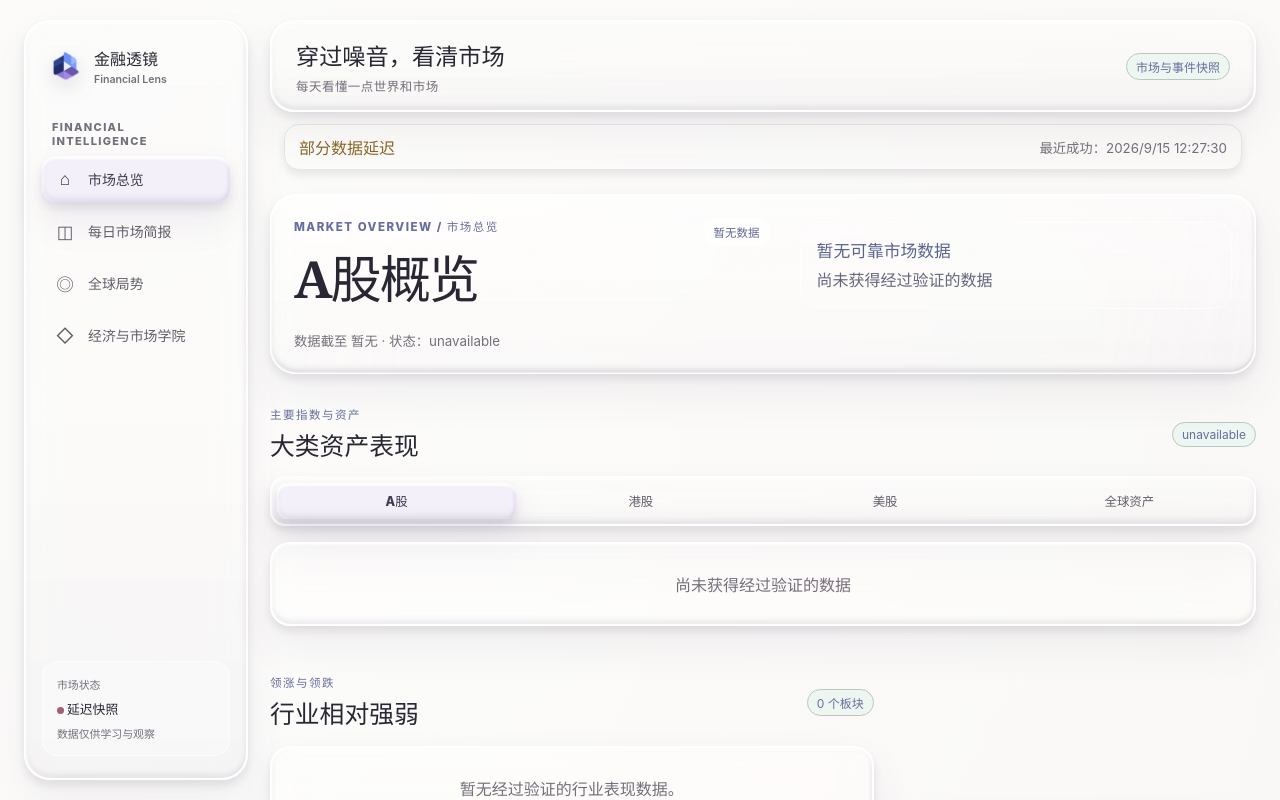
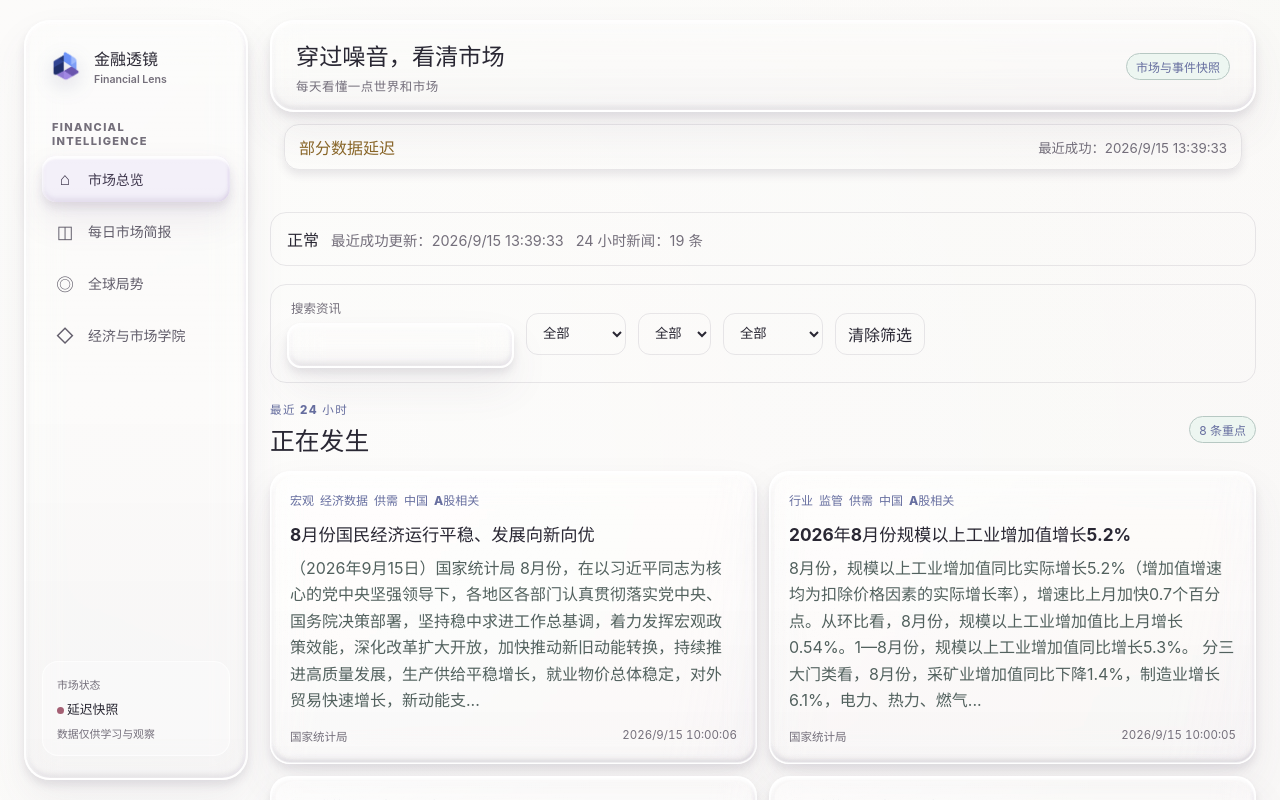
Before and after one commit to Ciel-c-c/financial-intelligence-desk, a React (Vite) app: page / in a window 1280 px wide. Shown: the top 800 px of the page. Built offline with nearby package versions, Linux system fonts and the light colour scheme.

Commit message:
fix: publish refreshed data and prioritize timely news

```diff
--- a/public/data/daily-brief.json
+++ b/public/data/daily-brief.json
@@ -1,17 +1,27 @@
 {
   "schemaVersion": 1,
-  "attemptedAt": "2026-09-14T13:21:38.198Z",
-  "lastSuccessfulAt": null,
-  "dataAsOf": null,
-  "nextExpectedAt": "2026-09-14T22:30:00.000Z",
-  "status": "unavailable",
-  "freshness": "historical",
+  "attemptedAt": "2026-09-15T05:39:33.762Z",
+  "lastSuccessfulAt": "2026-09-15T05:39:33.762Z",
+  "dataAsOf": "2026-09-15T02:00:06.000Z",
+  "nextExpectedAt": "2026-09-15T17:39:33.762Z",
+  "status": "fresh",
+  "freshness": "delayed",
   "sourceHealth": [],
-  "fallbackReason": "没有足够的新事实生成简报",
   "edition": "close",
-  "generatedAt": "2026-09-14T13:21:38.198Z",
-  "snapshotVersions": {},
-  "facts": [],
+  "generatedAt": "2026-09-15T05:39:33.762Z",
+  "snapshotVersions": {
+    "market": "2026-09-15T05:39:33.762Z",
+    "sectors": "2026-09-14T13:21:37.336Z",
+    "news": "2026-09-15T05:39:33.762Z",
+    "situation": "2026-09-15T05:39:33.762Z"
+  },
+  "facts": [
+    "8月份国民经济运行平稳、发展向新向优",
+    "2026年8月份规模以上工业增加值增长5.2%",
+    "2026年1—8月份全国固定资产投资基本情况",
+    "欧元兑USD：1.1551 USD",
+    "欧元兑JPY：178.52 JPY"
+  ],
   "watchItems": [],
   "invalidationConditions": []
 }
--- a/public/data/macro-events.json
+++ b/public/data/macro-events.json
@@ -1,6 +1,6 @@
 {
   "schemaVersion": 1,
-  "generatedAt": "2026-09-15T04:27:30.290Z",
+  "generatedAt": "2026-09-15T05:39:33.762Z",
   "events": [
     {
       "id": "07c10e382b04",
--- a/public/data/market-overview.json
+++ b/public/data/market-overview.json
@@ -1,9 +1,9 @@
 {
   "schemaVersion": 1,
-  "attemptedAt": "2026-09-15T04:27:30.290Z",
-  "lastSuccessfulAt": "2026-09-15T04:27:30.290Z",
+  "attemptedAt": "2026-09-15T05:39:33.762Z",
+  "lastSuccessfulAt": "2026-09-15T05:39:33.762Z",
   "dataAsOf": "2026-09-14T00:00:00.000Z",
-  "nextExpectedAt": "2026-09-15T05:27:30.290Z",
+  "nextExpectedAt": "2026-09-15T06:39:33.762Z",
   "status": "partial",
   "freshness": "close",
   "sourceHealth": [
@@ -28,7 +28,7 @@
         "unit": "USD",
         "marketState": "previous_close",
         "dataAsOf": "2026-09-14T00:00:00.000Z",
-        "fetchedAt": "2026-09-15T04:27:30.290Z",
+        "fetchedAt": "2026-09-15T05:39:33.762Z",
         "freshness": "fresh",
         "source": {
           "id": "ecb-reference-rates",
@@ -46,7 +46,7 @@
         "unit": "JPY",
         "marketState": "previous_close",
         "dataAsOf": "2026-09-14T00:00:00.000Z",
-        "fetchedAt": "2026-09-15T04:27:30.290Z",
+        "fetchedAt": "2026-09-15T05:39:33.762Z",
         "freshness": "fresh",
         "source": {
           "id": "ecb-reference-rates",
@@ -64,7 +64,7 @@
         "unit": "GBP",
         "marketState": "previous_close",
         "dataAsOf": "2026-09-14T00:00:00.000Z",
-        "fetchedAt": "2026-09-15T04:27:30.290Z",
+        "fetchedAt": "2026-09-15T05:39:33.762Z",
         "freshness": "fresh",
         "source": {
           "id": "ecb-reference-rates",
@@ -82,7 +82,7 @@
         "unit": "CNY",
         "marketState": "previous_close",
         "dataAsOf": "2026-09-14T00:00:00.000Z",
-        "fetchedAt": "2026-09-15T04:27:30.290Z",
+        "fetchedAt": "2026-09-15T05:39:33.762Z",
         "freshness": "fresh",
         "source": {
           "id": "ecb-reference-rates",
--- a/public/data/news-feed.json
+++ b/public/data/news-feed.json
@@ -1,8 +1,8 @@
 {
   "schemaVersion": 1,
-  "attemptedAt": "2026-09-15T04:27:30.290Z",
-  "lastSuccessfulAt": "2026-09-15T04:27:30.290Z",
-  "nextExpectedAt": "2026-09-15T05:27:30.290Z",
+  "attemptedAt": "2026-09-15T05:39:33.762Z",
+  "lastSuccessfulAt": "2026-09-15T05:39:33.762Z",
+  "nextExpectedAt": "2026-09-15T06:39:33.762Z",
   "status": "fresh",
   "latest": [
     {
@@ -15,7 +15,7 @@
       "originalTitle": "8月份国民经济运行平稳、发展向新向优",
       "originalSummary": "（2026年9月15日）国家统计局 8月份，在以习近平同志为核心的党中央坚强领导下，各地区各部门认真贯彻落实党中央、国务院决策部署，坚持稳中求进工作总基调，着力发挥宏观政策效能，深化改革扩大开放，加快推动新旧动能转换，持续推进高质量发展，生产供给平稳增长，就业物价总体稳定，对外贸易快速增长，新动能支...",
       "publishedAt": "2026-09-15T02:00:06.000Z",
-      "fetchedAt": "2026-09-15T04:27:30.290Z",
+      "fetchedAt": "2026-09-15T05:39:33.762Z",
       "id": "6c4af0dd4a3885b1d70d",
       "verificationStatus": "official",
       "titleZh": "8月份国民经济运行平稳、发展向新向优",
@@ -60,7 +60,7 @@
       "originalTitle": "2026年8月份规模以上工业增加值增长5.2%",
       "originalSummary": "8月份，规模以上工业增加值同比实际增长5.2%（增加值增速均为扣除价格因素的实际增长率），增速比上月加快0.7个百分点。从环比看，8月份，规模以上工业增加值比上月增长0.54%。1—8月份，规模以上工业增加值同比增长5.3%。 分三大门类看，8月份，采矿业增加值同比下降1.4%，制造业增长6.1%，电力、热力、燃气...",
       "publishedAt": "2026-09-15T02:00:05.000Z",
-      "fetchedAt": "2026-09-15T04:27:30.290Z",
+      "fetchedAt": "2026-09-15T05:39:33.762Z",
       "id": "82801a93d4b104ebf1f4",
       "verificationStatus": "official",
       "titleZh": "2026年8月份规模以上工业增加值增长5.2%",
@@ -105,7 +105,7 @@
       "originalTitle": "2026年1—8月份全国固定资产投资基本情况",
       "originalSummary": "1—8月份，全国固定资产投资（不含农户）293092亿元，同比下降7.2%（按可比口径计算，详见附注7）。其中，知识产权产品投资同比增长9.2%。 分产业看，第一产业投资5832亿元，同比下降2.4%；第二产业投资113094亿元，下降2.9%；第三产业投资174166亿元，下降9.9%。 工业投资同比下降2.9%。其中，采矿业投...",
       "publishedAt": "2026-09-15T02:00:04.000Z",
-      "fetchedAt": "2026-09-15T04:27:30.290Z",
+      "fetchedAt": "2026-09-15T05:39:33.762Z",
       "id": "517fdc81f34a21b2a39f",
       "verificationStatus": "official",
       "titleZh": "2026年1—8月份全国固定资产投资基本情况",
@@ -150,7 +150,7 @@
       "originalTitle": "2026年1—8月份全国房地产市场基本情况",
       "originalSummary": "一、房地产开发投资完成情况 1—8月份，全国房地产开发投资47979亿元，同比下降19.9%（按可比口径计算，详见附注5）；其中，住宅投资37017亿元，下降19.7%。 1—8月份，房地产开发企业房屋施工面积560770万平方米，同比下降12.8%。其中，住宅施工面积389347万平方米，下降13.2%。房屋新开工面积29894万...",
       "publishedAt": "2026-09-15T02:00:03.000Z",
-      "fetchedAt": "2026-09-15T04:27:30.290Z",
+      "fetchedAt": "2026-09-15T05:39:33.762Z",
       "id": "2ee58816071675f0074e",
       "verificationStatus": "official",
       "titleZh": "2026年1—8月份全国房地产市场基本情况",
@@ -195,7 +195,7 @@
       "originalTitle": "2026年1—8月份社会消费品零售总额增长1.1%",
       "originalSummary": "1—8月份，社会消费品零售总额327569亿元，同比增长1.1%。其中，除汽车以外的消费品零售额301764亿元，增长2.7%。8月份，社会消费品零售总额39824亿元，同比增长0.4%。其中，除汽车以外的消费品零售额36545亿元，增长2.5%。 按经营单位所在地分，1—8月份，城镇消费品零售额283743亿元，同比增长1.0%；乡村消...",
       "publishedAt": "2026-09-15T02:00:02.000Z",
-      "fetchedAt": "2026-09-15T04:27:30.290Z",
+      "fetchedAt": "2026-09-15T05:39:33.762Z",
       "id": "ff04d3319b9aa7ae85c4",
       "verificationStatus": "official",
       "titleZh": "2026年1—8月份社会消费品零售总额增长1.1%",
@@ -240,7 +240,7 @@
       "originalTitle": "2026年8月份能源生产情况",
       "originalSummary": "8月份，规模以上工业（以下简称规上工业）原煤生产降幅收窄，原油生产稳定增长，天然气生产由降转增，电力生产保持平稳。 一、原煤、原油和天然气生产及相关情况 原煤生产降幅收窄。8月份，规上工业原煤产量3.6亿吨，同比下降7.7%，降幅比7月份收窄2.4个百分点；日均产量1167万吨。 1—8月份，规上工...",
       "publishedAt": "2026-09-15T02:00:01.000Z",
-      "fetchedAt": "2026-09-15T04:27:30.290Z",
+      "fetchedAt": "2026-09-15T05:39:33.762Z",
       "id": "e13ef396f70f40ff159c",
       "verificationStatus": "official",
       "titleZh": "2026年8月份能源生产情况",
@@ -285,7 +285,7 @@
       "originalTitle": "2026年8月份70个大中城市商品住宅销售价格变动情况",
       "originalSummary": "表1：2026年8月70个大中城市新建商品住宅销售价格指数 城市环比同比1-8月平均城市环比同比1-8月平均上月=100上年同月=100上年同期=100上月=100上年同月=100上年同期=100北 京99.897.797.8唐 山99.694.193.9天 津99.895.995.5秦 皇 岛99.594.994.8石 家 庄99.495.795.6包 头99.593.292.7太 原99.898.298....",
       "publishedAt": "2026-09-15T01:30:01.000Z",
-      "fetchedAt": "2026-09-15T04:27:30.290Z",
+      "fetchedAt": "2026-09-15T05:39:33.762Z",
       "id": "90bf303316524d45d1c4",
       "verificationStatus": "official",
       "titleZh": "2026年8月份70个大中城市商品住宅销售价格变动情况",
@@ -329,7 +329,7 @@
       "originalLanguage": "en",
       "originalTitle": "Christine Lagarde: A new age of capital: growth, sovereignty and AI",
       "publishedAt": "2026-09-14T15:15:00.000Z",
-      "fetchedAt": "2026-09-15T04:27:30.290Z",
+      "fetchedAt": "2026-09-15T05:39:33.762Z",
       "id": "7c8d580956a64956bdd2",
       "verificationStatus": "official",
       "translationStatus": "unavailable",
@@ -369,7 +369,7 @@
       "originalLanguage": "en",
       "originalTitle": "Piero Cipollone: The future of euro cash: trusted today, designed for tomorrow",
       "publishedAt": "2026-09-14T13:00:00.000Z",
-      "fetchedAt": "2026-09-15T04:27:30.290Z",
+      "fetchedAt": "2026-09-15T05:39:33.762Z",
       "id": "8c85eac70820c8b3748b",
       "verificationStatus": "official",
       "translationStatus": "unavailable",
@@ -410,7 +410,7 @@
       "originalTitle": "Six UN staff killed in Gaza school strike; Lebanon violations mount",
       "originalSummary": "Israeli strikes killed six UN workers and civilians at a school sheltering displaced families in Gaza as needs grow, according to the UN agency for Palestine refugees, UNRWA.",
       "publishedAt": "2026-09-14T12:00:00.000Z",
-      "fetchedAt": "2026-09-15T04:27:30.290Z",
+      "fetchedAt": "2026-09-15T05:39:33.762Z",
       "id": "b1ddd36cec3253cea3bd",
       "verificationStatus": "official",
       "translationStatus": "unavailable",
@@ -452,7 +452,7 @@
       "originalTitle": "UN agencies warn humanitarian system in Sudan ‘could collapse’",
       "originalSummary": "UN aid agencies on Monday said they may be forced to scale back humanitarian aid in Sudan – home of the world’s worst hunger and displacement crisis – due to funding shortfalls.",
       "publishedAt": "2026-09-14T12:00:00.000Z",
-      "fetchedAt": "2026-09-15T04:27:30.290Z",
+      "fetchedAt": "2026-09-15T05:39:33.762Z",
       "id": "4426a2be545b6998e708",
       "verificationStatus": "official",
       "translationStatus": "unavailable",
@@ -494,7 +494,7 @@
       "originalTitle": "Money sent home by migrants nearly doubles in a decade",
       "originalSummary": "Migrants sent $728.6 billion home to families in low and middle-income countries in 2025, nearly double the amount recorded a decade earlier, according to a new report from the UN’s International Fund for Agricultural Development (IFAD).",
       "publishedAt": "2026-09-14T12:00:00.000Z",
-      "fetchedAt": "2026-09-15T04:27:30.290Z",
+      "fetchedAt": "2026-09-15T05:39:33.762Z",
       "id": "34b95e751ccda6eeb151",
       "verificationStatus": "official",
       "translationStatus": "unavailable",
@@ -536,7 +536,7 @@
       "originalTitle": "Highly persistent toxic waste threatens ‘many, if not all, human rights’",
       "originalSummary": "Poor management of toxic chemicals and hazardous waste threatens “many, if not all, human rights,” the newly appointed independent human rights independent expert on the rising threat told the Human Rights Council on Monday.&nbsp;",
       "publishedAt": "2026-09-14T12:00:00.000Z",
-      "fetchedAt": "2026-09-15T04:27:30.290Z",
+      "fetchedAt": "2026-09-15T05:39:33.762Z",
       "id": "8bd234664fc260a572b9",
       "verificationStatus": "official",
       "translationStatus": "unavailable",
@@ -578,7 +578,7 @@
       "originalTitle": "Civilians bear the brunt, with deadly US strikes in Iran and thousands displaced in Yemen",
       "originalSummary": "Independent UN human rights investigators called for an immediate cessation of hostilities on Monday following a series of United States airstrikes on Iran in recent weeks that have killed civilians as tensions ripple through the region.",
       "publishedAt": "2026-09-14T12:00:00.000Z",
-      "fetchedAt": "2026-09-15T04:27:30.290Z",
+      "fetchedAt": "2026-09-15T05:39:33.762Z",
       "id": "a5b574fffa3ac43ea185",
       "verificationStatus": "official",
       "translationStatus": "unavailable",
@@ -620,7 +620,7 @@
       "originalTitle": "Countries must increase AI regulation to avoid ‘existential risks’: Türk",
       "originalSummary": "Voluntary self-regulation by companies developing frontier artificial intelligence (AI) is “nowhere near sufficient” to address existing harms and prevent advanced autonomous AI models from circumventing human safeguards, UN human rights chief Volker Türk&nbsp;wrote on Monday.",
       "publishedAt": "2026-09-14T12:00:00.000Z",
-      "fetchedAt": "2026-09-15T04:27:30.290Z",
+      "fetchedAt": "2026-09-15T05:39:33.762Z",
       "id": "ba962c5748bfec16b921",
       "verificationStatus": "official",
       "translationStatus": "unavailable",
@@ -662,7 +662,7 @@
       "originalTitle": "IAEA chief underscores commitment to nuclear safety and verification",
       "originalSummary": "The Director General of the UN nuclear watchdog, IAEA, opened its 70th General Conference on Monday in Vienna with a message full of optimism, stressing that despite the many difficulties and tensions the world is witnessing a “common spirit of dedication” which still guides their work.",
       "publishedAt": "2026-09-14T12:00:00.000Z",
-      "fetchedAt": "2026-09-15T04:27:30.290Z",
+      "fetchedAt": "2026-09-15T05:39:33.762Z",
       "id": "0620bd4a015ae058751e",
       "verificationStatus": "official",
       "translationStatus": "unavailable",
@@ -704,7 +704,7 @@
       "originalTitle": "South Sudan: UNICEF reaches communities cut off by conflict in Jonglei state",
       "originalSummary": "The UN Children’s Fund (UNICEF) and partners have delivered lifesaving assistance to families in conflict-affected communities in South Sudan’s Jonglei state, many of whom had gone months without humanitarian support.",
       "publishedAt": "2026-09-14T12:00:00.000Z",
-      "fetchedAt": "2026-09-15T04:27:30.290Z",
+      "fetchedAt": "2026-09-15T05:39:33.762Z",
       "id": "a14fff99a25c7e5c5bff",
       "verificationStatus": "official",
       "translationStatus": "unavailable",
@@ -745,7 +745,7 @@
       "originalLanguage": "en",
       "originalTitle": "Isabel Schnabel: Macroeconomic, fiscal and financial stability in a shock-prone world",
       "publishedAt": "2026-09-14T09:15:00.000Z",
-      "fetchedAt": "2026-09-15T04:27:30.290Z",
+      "fetchedAt": "2026-09-15T05:39:33.762Z",
       "id": "ff8aee621ff334c61144",
       "verificationStatus": "official",
       "translationStatus": "unavailable",
@@ -785,7 +785,7 @@
       "originalLanguage": "en",
       "originalTitle": "Japanese Government Bonds Held by the Bank of Japan",
       "publishedAt": "2026-09-14T08:00:00.000Z",
-      "fetchedAt": "2026-09-15T04:27:30.290Z",
+      "fetchedAt": "2026-09-15T05:39:33.762Z",
       "id": "a68200e7e4988831b94b",
       "verificationStatus": "official",
       "translationStatus": "unavailable",
--- a/public/data/site-snapshot.json
+++ b/public/data/site-snapshot.json
@@ -1,24 +1,24 @@
 {
   "schemaVersion": 1,
-  "attemptedAt": "2026-09-15T04:27:30.290Z",
-  "lastSuccessfulAt": "2026-09-15T04:27:30.290Z",
+  "attemptedAt": "2026-09-15T05:39:33.762Z",
+  "lastSuccessfulAt": "2026-09-15T05:39:33.762Z",
   "status": "partial",
   "datasets": [
     {
       "id": "news-feed",
       "status": "fresh",
       "freshness": "delayed",
-      "lastSuccessfulAt": "2026-09-15T04:27:30.290Z",
+      "lastSuccessfulAt": "2026-09-15T05:39:33.762Z",
       "dataAsOf": "2026-09-15T02:00:06.000Z",
-      "nextExpectedAt": "2026-09-15T05:27:30.290Z"
+      "nextExpectedAt": "2026-09-15T06:39:33.762Z"
     },
     {
       "id": "market-overview",
       "status": "partial",
       "freshness": "close",
-      "lastSuccessfulAt": "2026-09-15T04:27:30.290Z",
+      "lastSuccessfulAt": "2026-09-15T05:39:33.762Z",
       "dataAsOf": "2026-09-14T00:00:00.000Z",
-      "nextExpectedAt": "2026-09-15T05:27:30.290Z"
+      "nextExpectedAt": "2026-09-15T06:39:33.762Z"
     },
     {
       "id": "sector-performance",
@@ -31,20 +31,19 @@
     },
     {
       "id": "global-situation",
-      "status": "fresh",
+      "status": "partial",
       "freshness": "delayed",
-      "lastSuccessfulAt": "2026-09-15T04:27:30.290Z",
+      "lastSuccessfulAt": "2026-09-15T05:39:33.762Z",
       "dataAsOf": "2026-09-10T13:00:00.000Z",
-      "nextExpectedAt": "2026-09-15T05:27:30.290Z"
+      "nextExpectedAt": "2026-09-15T06:39:33.762Z"
     },
     {
       "id": "daily-brief",
-      "status": "unavailable",
-      "freshness": "historical",
-      "lastSuccessfulAt": null,
-      "dataAsOf": null,
-      "nextExpectedAt": "2026-09-14T22:30:00.000Z",
-      "fallbackReason": "没有足够的新事实生成简报"
+      "status": "fresh",
+      "freshness": "delayed",
+      "lastSuccessfulAt": "2026-09-15T05:39:33.762Z",
+      "dataAsOf": "2026-09-15T02:00:06.000Z",
+      "nextExpectedAt": "2026-09-15T17:39:33.762Z"
     }
   ]
 }
--- a/scripts/global-situation-core.mjs
+++ b/scripts/global-situation-core.mjs
@@ -253,5 +253,6 @@ export function buildSnapshot({ attemptedAt, sourceResults, previous }) {
   if (!successful.length) return { ...(previous ?? { schemaVersion: 2, events: [] }), attemptedAt, status: 'source_error', sourceHealth };
   const events = clusterEvents(successful.flatMap(result => result.items)).map(toEvent).filter(event => event.relevance.level !== 'low').slice(0, 12);
   if (!events.length) return { ...(previous ?? { schemaVersion: 2, events: [] }), attemptedAt, status:'source_error', sourceHealth };
-  return { schemaVersion: 2, attemptedAt, lastSuccessfulAt: attemptedAt, status: failed.length ? 'delayed' : 'fresh', sourceHealth, events };
+  const hasRecentEvent = events.some(event => Date.parse(attemptedAt) - Date.parse(event.latestSourceAt) <= 24 * 3600_000);
+  return { schemaVersion: 2, attemptedAt, lastSuccessfulAt: attemptedAt, status: failed.length || !hasRecentEvent ? 'delayed' : 'fresh', sourceHealth, events };
 }
--- a/scripts/update-site-data.mjs
+++ b/scripts/update-site-data.mjs
@@ -60,7 +60,7 @@ async function runDefaultDatasets({ now, dataDir, dryRun }) {
     ...Object.values(market?.groups ?? {}).flat().slice(0, 2).map(item => `${item.name}：${item.value}${item.unit ? ` ${item.unit}` : ''}`),
   ];
   const existingBrief = await readJson(join(dataDir, 'daily-brief.json'));
-  const brief = !shouldGenerateBrief(now) && existingBrief ? existingBrief : buildDailyBrief({
+  const brief = !shouldGenerateBrief(now) && existingBrief?.status !== 'unavailable' && existingBrief ? existingBrief : buildDailyBrief({
     edition: briefEdition(now), generatedAt: now,
     snapshots: {
       market: { version: versionOf(market), dataAsOf: market?.dataAsOf },
--- a/src/pages/TodayPage.tsx
+++ b/src/pages/TodayPage.tsx
@@ -13,7 +13,8 @@ export function TodayPage() {
   const { market, sectors } = useSiteData();
   const situation = useGlobalSituation();
   const [marketTab, setMarketTab] = useState<MarketGroup>('aShare');
-  const featured = [...situation.events].sort((a, b) => b.relevance.score - a.relevance.score)[0];
+  const recentEvents = situation.events.filter(event => Date.now() - Date.parse(event.latestSourceAt ?? event.publishedAt) <= 24 * 3600_000);
+  const featured = [...recentEvents].sort((a, b) => Date.parse(b.latestSourceAt ?? b.publishedAt) - Date.parse(a.latestSourceAt ?? a.publishedAt) || b.relevance.score - a.relevance.score)[0];
   const chain = useMemo(() => featured?.causalChain?.length >= 3 ? {
     nodes: featured.causalChain.slice(0, 6).map(node => ({ title: node.title, detail: node.beginnerExplanation })),
     condition: featured.conditionsThatChangeView?.[0] ?? '这是一条可能路径，事件、政策或供需条件变化都可能让传导失效。',
@@ -21,9 +22,9 @@ export function TodayPage() {
   } : undefined, [featured]);
 
   return <main className="page today-page">
+    <NewsFeedSections snapshot={newsSnapshot} loading={newsLoading} error={newsError} />
     <MarketOverview snapshot={market} activeGroup={marketTab} onGroupChange={setMarketTab} />
     <div className="dashboard-split"><SectorPerformance snapshot={sectors} activeGroup={marketTab} /><CoreTransmission chain={chain} /></div>
     <section aria-labelledby="political-title"><div className="section-heading"><div><p className="eyebrow">政策 · 国际关系 · 地缘冲突</p><h2 id="political-title">政策与地缘传导</h2></div><span>{situation.events.length} 个事件</span></div>{situation.events.length ? <div className="political-grid">{situation.events.slice(0, 6).map(event => <article className="political-card" key={event.id}><span className="eyebrow">{event.region}</span><h3>{event.headline}</h3><p>{event.oneLine ?? event.oneSentenceExplanation}</p><small>数据时间：{new Date(event.latestSourceAt ?? event.publishedAt).toLocaleString('zh-CN', { timeZone: 'Asia/Shanghai', hour12: false })}</small></article>)}</div> : <p className="empty-state">当前没有可验证的动态政策与地缘事件。</p>}</section>
-    <NewsFeedSections snapshot={newsSnapshot} loading={newsLoading} error={newsError} />
   </main>;
 }
```
Also changed, not shown: public/data/update-status.json (+8 -8 lines), public/data/global-situation.json, 2 other files (tests, documents, lock files or other folders).
